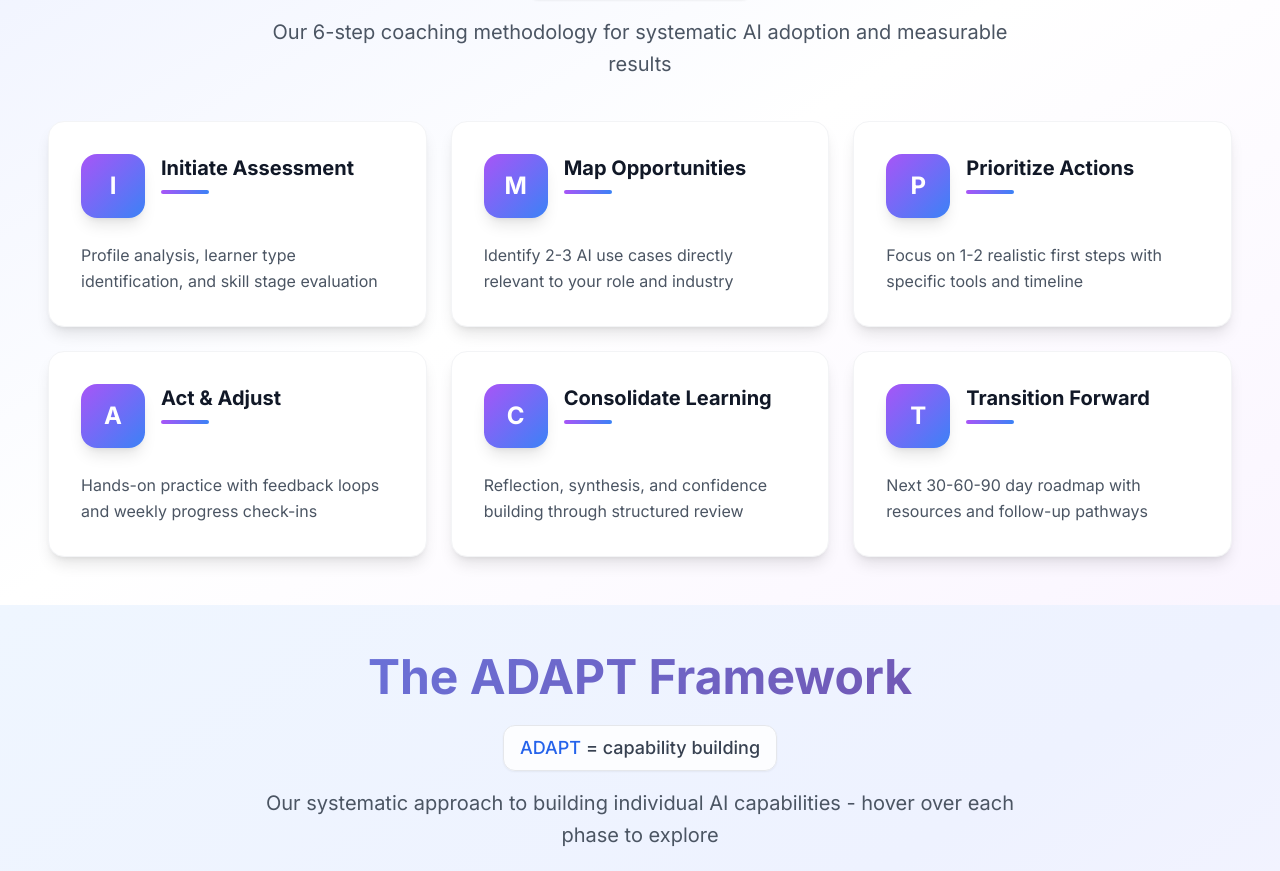
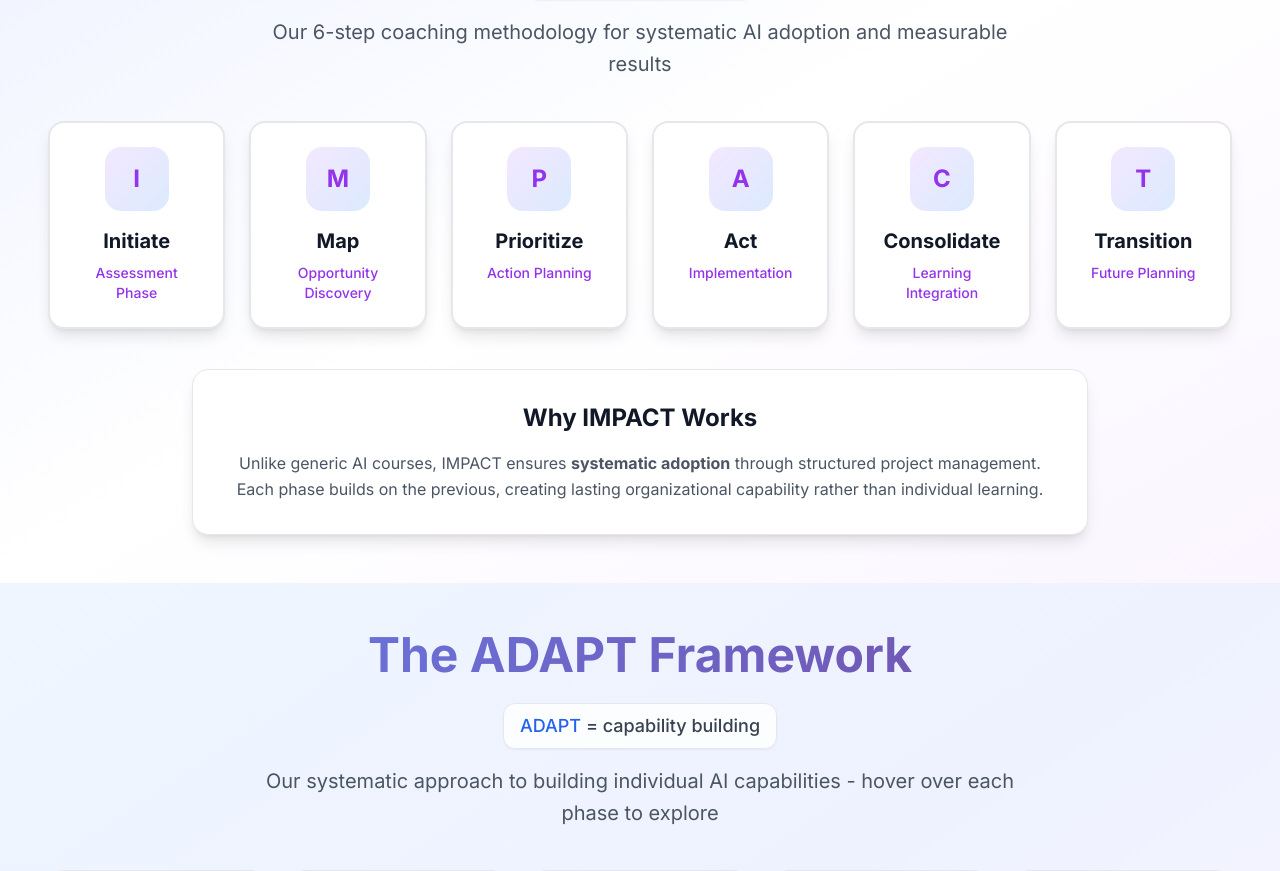
Before and after one commit to teachme-ai/teachmeai-home-site, a Next.js app: page / in a window 1280 px wide. Shown: the part 1600-2471 px from the top of the page. Built offline with nearby package versions, Linux system fonts and the light colour scheme.

Commit message:
Make IMPACT section slimmer with hover details like ADAPT section

```diff
--- a/components/impact-framework.tsx
+++ b/components/impact-framework.tsx
@@ -1,34 +1,58 @@
+"use client"
+
+import { useState } from "react"
+
 export function ImpactFramework() {
+  const [hoveredStep, setHoveredStep] = useState<string | null>(null)
+
   const impactSteps = [
     {
       letter: "I",
-      title: "Initiate Assessment",
-      description: "Profile analysis, learner type identification, and skill stage evaluation"
+      title: "Initiate",
+      subtitle: "Assessment Phase",
+      description: "Profile analysis, learner type identification, and skill stage evaluation",
+      outcomes: ["Personal AI readiness profile", "Learning style assessment", "Skill gap analysis"],
+      programs: ["70-minute Clarity Call", "All programs start here"]
     },
     {
       letter: "M",
-      title: "Map Opportunities",
-      description: "Identify 2-3 AI use cases directly relevant to your role and industry"
+      title: "Map",
+      subtitle: "Opportunity Discovery",
+      description: "Identify 2-3 AI use cases directly relevant to your role and industry",
+      outcomes: ["Role-specific AI use cases", "Industry relevance mapping", "Priority opportunity list"],
+      programs: ["Starter Program", "Growth Program"]
     },
     {
       letter: "P",
-      title: "Prioritize Actions",
-      description: "Focus on 1-2 realistic first steps with specific tools and timeline"
+      title: "Prioritize",
+      subtitle: "Action Planning",
+      description: "Focus on 1-2 realistic first steps with specific tools and timeline",
+      outcomes: ["Realistic first steps", "Tool recommendations", "Timeline planning"],
+      programs: ["Growth Program", "Extended mentoring"]
     },
     {
       letter: "A",
-      title: "Act & Adjust",
-      description: "Hands-on practice with feedback loops and weekly progress check-ins"
+      title: "Act",
+      subtitle: "Implementation",
+      description: "Hands-on practice with feedback loops and weekly progress check-ins",
+      outcomes: ["Live practice sessions", "Weekly check-ins", "Feedback loops"],
+      programs: ["All ongoing programs", "1-to-1 coaching"]
     },
     {
       letter: "C",
-      title: "Consolidate Learning",
-      description: "Reflection, synthesis, and confidence building through structured review"
+      title: "Consolidate",
+      subtitle: "Learning Integration",
+      description: "Reflection, synthesis, and confidence building through structured review",
+      outcomes: ["Structured reflection", "Knowledge synthesis", "Confidence building"],
+      programs: ["Growth Program outcomes", "Portfolio development"]
     },
     {
       letter: "T",
-      title: "Transition Forward",
-      description: "Next 30-60-90 day roadmap with resources and follow-up pathways"
+      title: "Transition",
+      subtitle: "Future Planning",
+      description: "Next 30-60-90 day roadmap with resources and follow-up pathways",
+      outcomes: ["30-60-90 day roadmap", "Resource library", "Follow-up pathways"],
+      programs: ["Advanced pathways", "Ongoing support"]
     }
   ]
 
@@ -51,28 +75,72 @@ export function ImpactFramework() {
           </div>
         </div>
 
-        <div className="grid md:grid-cols-2 lg:grid-cols-3 gap-6">
+        <div className="grid lg:grid-cols-6 md:grid-cols-3 sm:grid-cols-2 gap-6">
           {impactSteps.map((step, index) => (
-            <div key={step.letter} className="group bg-white rounded-2xl p-8 shadow-lg border border-gray-100 hover:shadow-2xl transition-all duration-300 transform hover:-translate-y-1 relative overflow-hidden">
-              {/* Background gradient on hover */}
-              <div className="absolute inset-0 bg-gradient-to-br from-purple-500/5 to-blue-500/5 opacity-0 group-hover:opacity-100 transition-opacity duration-300"></div>
-
-              <div className="relative z-10">
-                <div className="flex items-start mb-6">
-                  <div className="w-16 h-16 bg-gradient-to-br from-purple-500 to-blue-500 text-white rounded-2xl flex items-center justify-center font-bold text-2xl mr-4 shadow-lg group-hover:scale-110 transition-transform duration-300">
+            <div
+              key={`${step.letter}-${index}`}
+              className="group relative"
+              onMouseEnter={() => setHoveredStep(`${step.letter}-${index}`)}
+              onMouseLeave={() => setHoveredStep(null)}
+            >
+              {/* Main Card */}
+              <div className={`bg-white rounded-2xl p-6 shadow-lg border-2 transition-all duration-300 cursor-pointer h-full ${
+                hoveredStep === `${step.letter}-${index}`
+                  ? 'border-purple-400 shadow-2xl transform -translate-y-2 z-10'
+                  : 'border-gray-200 hover:border-purple-200'
+              }`}>
+                <div className="text-center">
+                  <div className={`w-16 h-16 mx-auto mb-4 rounded-2xl flex items-center justify-center font-bold text-2xl transition-all duration-300 ${
+                    hoveredStep === `${step.letter}-${index}`
+                      ? 'bg-gradient-to-br from-purple-500 to-blue-500 text-white scale-110'
+                      : 'bg-gradient-to-br from-purple-100 to-blue-100 text-purple-600'
+                  }`}>
                     {step.letter}
                   </div>
-                  <div className="flex-1">
-                    <h3 className="font-bold text-xl text-gray-900 mb-2">{step.title}</h3>
-                    <div className="w-12 h-1 bg-gradient-to-r from-purple-500 to-blue-500 rounded-full"></div>
+                  <h3 className="font-bold text-xl text-gray-900 mb-2">{step.title}</h3>
+                  <p className="text-sm text-purple-600 font-medium">{step.subtitle}</p>
+                </div>
+              </div>
+
+              {/* Hover Details Card */}
+              {hoveredStep === `${step.letter}-${index}` && (
+                <div className="absolute top-full left-1/2 transform -translate-x-1/2 mt-4 w-80 bg-white rounded-2xl shadow-2xl border-2 border-purple-200 p-6 z-20 animate-in fade-in duration-200">
+                  <div className="absolute -top-2 left-1/2 transform -translate-x-1/2 w-4 h-4 bg-white border-l-2 border-t-2 border-purple-200 rotate-45"></div>
+
+                  <h4 className="font-bold text-lg text-gray-900 mb-3">{step.description}</h4>
+
+                  <h5 className="font-bold text-md text-gray-900 mb-3">Key Outcomes</h5>
+                  <ul className="space-y-2 mb-6">
+                    {step.outcomes.map((outcome, idx) => (
+                      <li key={idx} className="flex items-start text-sm">
+                        <span className="text-purple-500 mr-2 mt-1">•</span>
+                        <span className="text-gray-700">{outcome}</span>
+                      </li>
+                    ))}
+                  </ul>
+
+                  <h5 className="font-bold text-md text-gray-900 mb-3">Program Connection</h5>
+                  <div className="space-y-2">
+                    {step.programs.map((program, idx) => (
+                      <div key={idx} className="bg-purple-50 text-purple-700 text-xs px-3 py-2 rounded-full inline-block mr-2 mb-2">
+                        {program}
+                      </div>
+                    ))}
                   </div>
                 </div>
-                <p className="text-gray-600 leading-relaxed">
-                  {step.description}
-                </p>
-              </div>
+              )}
             </div>
           ))}
+        </div>
+
+        <div className="text-center mt-10">
+          <div className="bg-white rounded-2xl p-8 shadow-lg border border-gray-200 max-w-4xl mx-auto">
+            <h3 className="text-2xl font-bold text-gray-900 mb-4">Why IMPACT Works</h3>
+            <p className="text-gray-600 leading-relaxed">
+              Unlike generic AI courses, IMPACT ensures <strong>systematic adoption</strong> through structured project management.
+              Each phase builds on the previous, creating lasting organizational capability rather than individual learning.
+            </p>
+          </div>
         </div>
       </div>
     </section>
```
